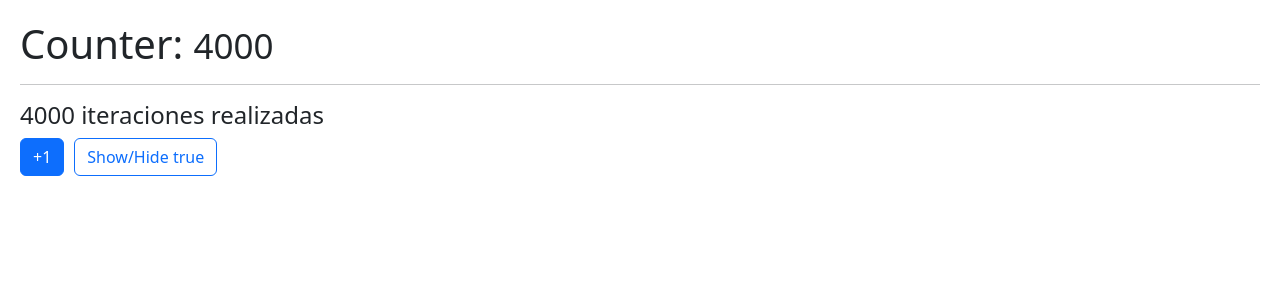
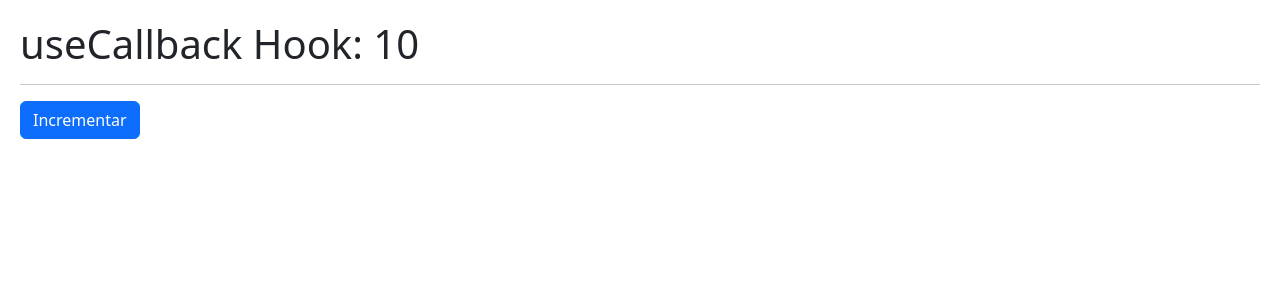
Before and after one commit to adrcorona13/reactcte-03-hook-app, a React (Vite) app: page / in a window 1280 px wide. Shown: the top 300 px of the page. Built offline with nearby package versions, Linux system fonts and the light colour scheme.

Commit message:
useCallback

```diff
--- /dev/null
+++ b/src/assets/06-memos/CallbackHook.jsx
@@ -0,0 +1,26 @@
+import { useCallback, useState } from "react";
+import { ShowIncrement } from "./ShowIncrement";
+
+export const CallbackHook = () => {
+  const [counter, setCounter] = useState(10);
+
+  const increment = useCallback(
+    () => {
+        setCounter((value) => value + 1);
+    },
+    [setCounter],
+  )
+
+
+//   const increment = () => {
+//     setCounter(counter + 1);
+//   };
+
+  return (
+    <>
+      <h1>useCallback Hook: {counter}</h1>
+      <hr />
+      <ShowIncrement increment={increment} />
+    </>
+  );
+};
--- /dev/null
+++ b/src/assets/06-memos/ShowIncrement.jsx
@@ -0,0 +1,10 @@
+import { memo } from "react";
+
+export const ShowIncrement = memo(({ increment }) => {
+  console.log("me volvi a generar");
+  return (
+    <button className="btn btn-primary" onClick={() => increment()}>
+      Incrementar
+    </button>
+  );
+});
--- a/src/main.jsx
+++ b/src/main.jsx
@@ -5,6 +5,7 @@ import ReactDOM from 'react-dom/client'
 import './index.css'
 import { Memorize } from './assets/06-memos/Memorize'
 import { MemoHook } from './assets/06-memos/MemoHook'
+import { CallbackHook } from './assets/06-memos/CallbackHook'
 // import { CounterApp } from './assets/01-useState/CounterApp'
 // import { CounterWithCustomHook } from './assets/01-useState/CounterWithCustomHook'
 // import { SimpleForm } from './assets/02-useEffect/SimpleForm'
@@ -15,6 +16,6 @@ import { MemoHook } from './assets/06-memos/MemoHook'
 
 ReactDOM.createRoot(document.getElementById('root')).render(
   // <React.StrictMode>
-    <MemoHook/>
+    <CallbackHook/>
   // </React.StrictMode>,
 )
```
